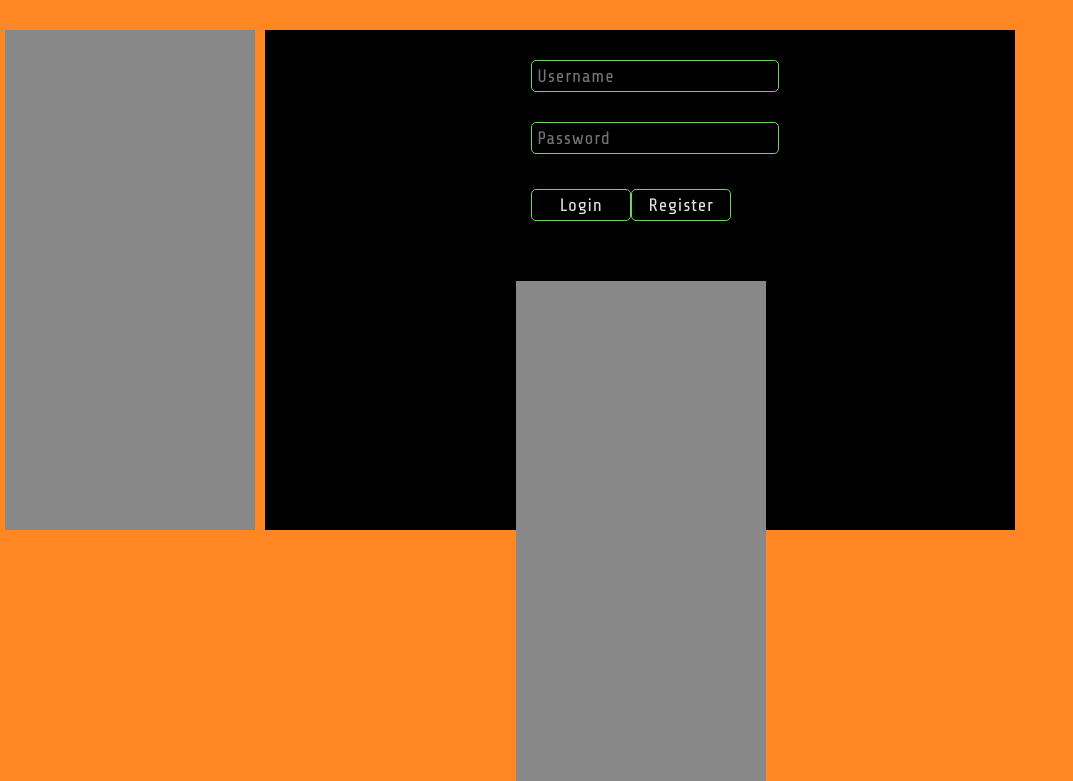
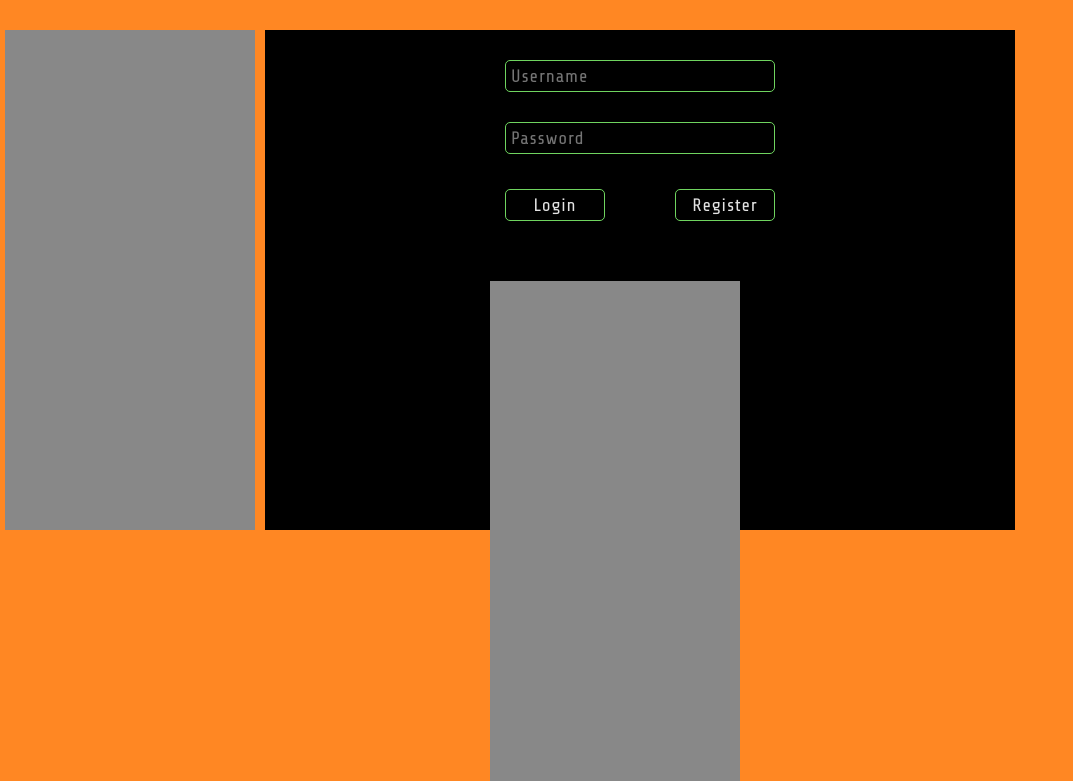
Before and after one commit to themakshter/TypePong, a Python web app: template templates/login.html in a window 1280 px wide. Shown: the part 130-911 px from the top of the page, without its empty margins (0-1073 px from the left). Run offline with Jinja, Linux system fonts and the light colour scheme; the template is opened without the code that fills it: most values are stand-ins (such as "Sample title", 1, 10 or a date in 2020); some libraries are stand-ins or nearby versions.

Commit message:
fix the logging in stuff

```diff
--- a/static/styles.css
+++ b/static/styles.css
@@ -81,6 +81,9 @@
     padding: 15px;
     padding-top: 25px;
     width: 100%;
+    -moz-box-sizing: border-box;
+    -webkit-box-sizing: border-box;
+    box-sizing: border-box;
 }
 
 form input, button {
--- a/templates/login.html
+++ b/templates/login.html
@@ -1,14 +1,14 @@
 {% extends "default.html" %}
 {% block content %}
-<div style="width:33%;margin:0 auto;">
+<div style="width:40%;margin:0 auto;">
     <form class="center" action="#">
         <input type="text" name="username" value placeholder="Username">
         <div class="error"><span id="username_error"></span></div>
         <input type="password" name="pass" value placeholder="Password">
         <div class="error"><span id="password_error"></span></div>
         <div style="width:100%;">
-                <button style="float: left;" id="login_btn" class="button" type="submit">Login</button>
-                <button style="float: left;" id="register_btn" class="button" type="submit">Register</button>
+                <button style="float: left;" id="login_btn" class="button">Login</button>
+                <button style="float: right;" id="register_btn" class="button">Register</button>
         </div>
     </form>
 <div>
```
Also changed, not shown: static/script.js (+7 -43 lines).
